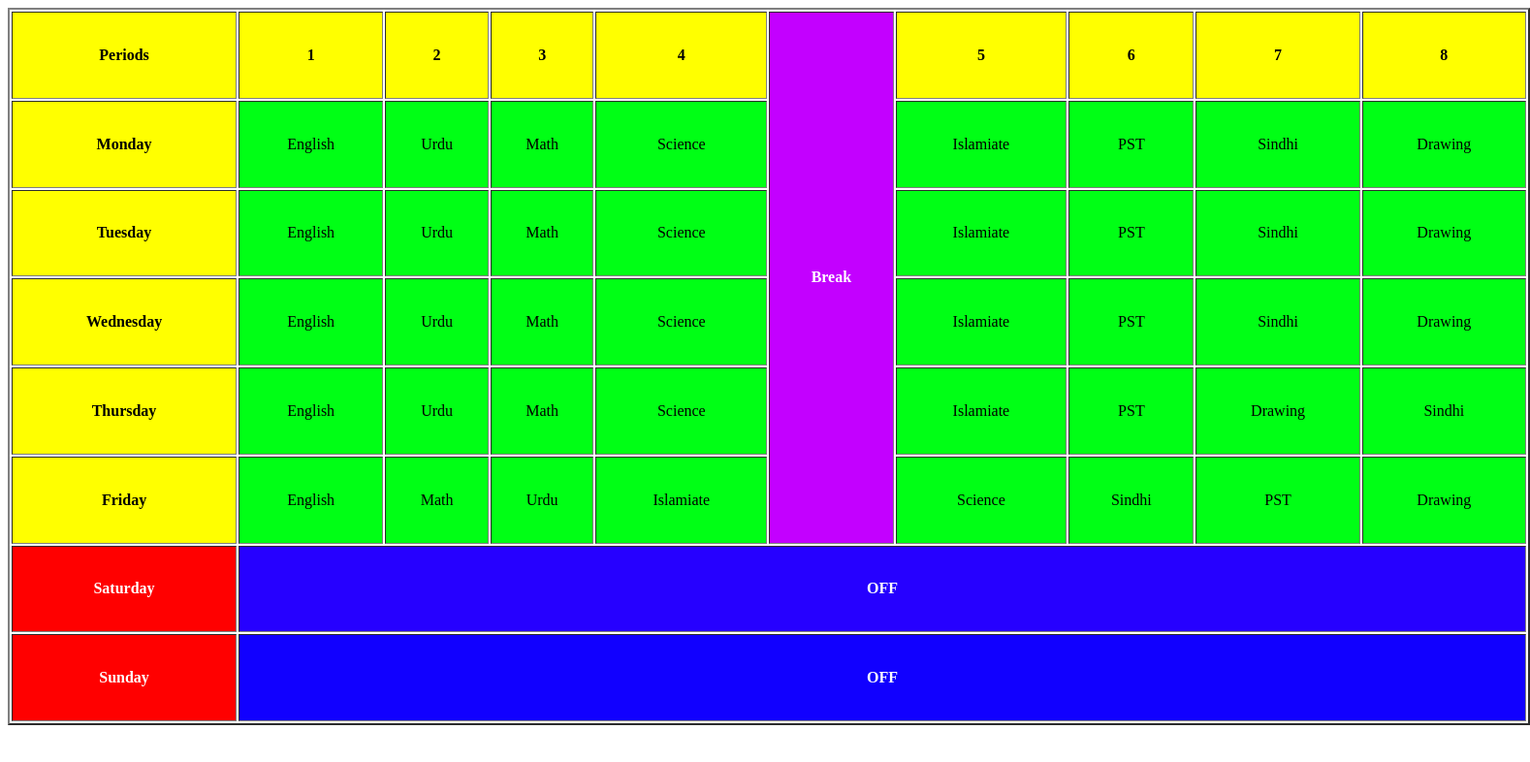
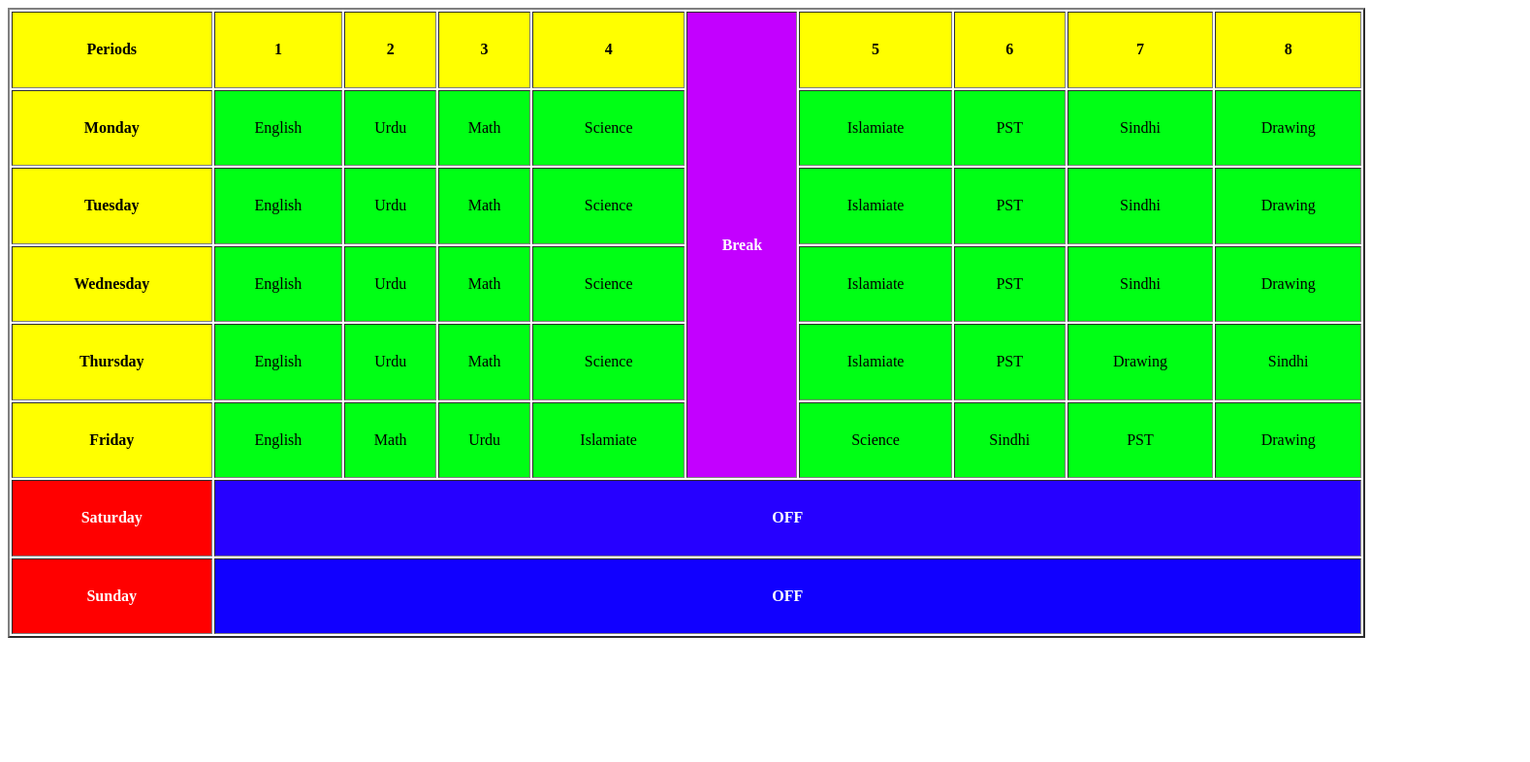
Before and after one commit to G-Mustafa9500/School-Time-Tabel, a plain HTML site: page index.html in a window 1280 px wide. Shown: the whole page at 97% size, 1578 px wide, since content can reach past the window. Drawn offline with Linux system fonts and the light colour scheme.

Commit message:
Update index.html

```diff
--- a/index.html
+++ b/index.html
@@ -6,7 +6,7 @@
     <title>Document</title>
 </head>
 <body>
-    <table style="width: 1570px; height: 740px; text-align: center;" border="2px">
+    <table style="width: 1400px; height: 650px; text-align: center;" border="2px">
         <tr>
             <th style="background-color: yellow; font-weight: bold;">Periods</th>
             <th style="background-color: yellow; font-weight: bold;">1</th>
```
